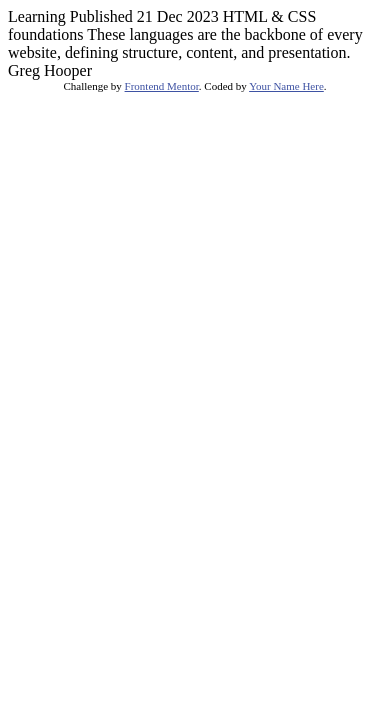
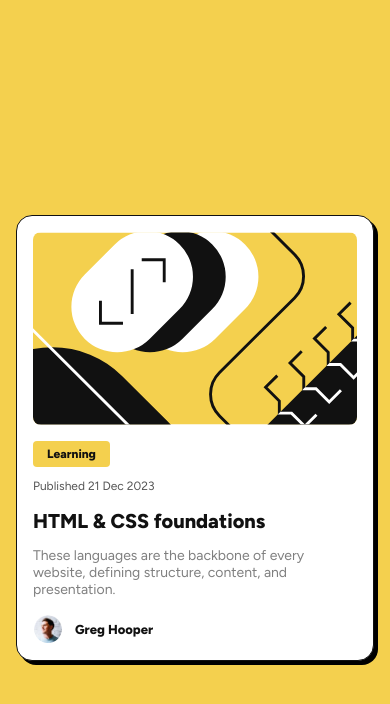
Before and after one commit to suhailabdi2/blog-preview-card-main, a plain HTML site: page index.html in a window 390 px wide. Drawn offline with Linux system fonts and the light colour scheme.

Commit message:
added responsiveness

```diff
--- a/index.html
+++ b/index.html
@@ -2,33 +2,28 @@
 <html lang="en">
 <head>
   <meta charset="UTF-8">
-  <meta name="viewport" content="width=device-width, initial-scale=1.0"> <!-- displays site properly based on user's device -->
-
-  <link rel="icon" type="image/png" sizes="32x32" href="./assets/images/favicon-32x32.png">
-
-  <title>Frontend Mentor | Blog preview card</title>
-
-  <!-- Feel free to remove these styles or customise in your own stylesheet 👍 -->
-  <style>
-    .attribution { font-size: 11px; text-align: center; }
-    .attribution a { color: hsl(228, 45%, 44%); }
-  </style>
+  <meta name="viewport" content="width=device-width, initial-scale=1">
+  <title>Blog Preview Card</title>
+  <link href="https://fonts.googleapis.com/css2?family=Figtree:wght@400;800&display=swap" rel="stylesheet">
+  <link rel="stylesheet" href="style.css">
 </head>
 <body>
-
-  Learning
-
-  Published 21 Dec 2023
-
-  HTML & CSS foundations
-
-  These languages are the backbone of every website, defining structure, content, and presentation.
-
-  Greg Hooper
-
-  <div class="attribution">
-    Challenge by <a href="https://www.frontendmentor.io?ref=challenge" target="_blank">Frontend Mentor</a>.
-    Coded by <a href="#">Your Name Here</a>.
-  </div>
+  <main>
+    <div class="card">
+      <img src="./assets/images/illustration-article.svg" alt="Article illustration" class="card-image">
+      <div>
+        <span class="card-category">Learning</span>
+        <div class="card-date">Published 21 Dec 2023</div>
+        <h2 class="card-title">HTML &amp; CSS foundations</h2>
+        <p class="card-desc">
+          These languages are the backbone of every website, defining structure, content, and presentation.
+        </p>
+        <div class="card-author">
+          <img src="./assets/images/image-avatar.webp" alt="Greg Hooper" class="card-author-img">
+          <span class="card-author-name">Greg Hooper</span>
+        </div>
+      </div>
+    </div>
+  </main>
 </body>
 </html>
--- a/style.css
+++ b/style.css
@@ -76,3 +76,39 @@ body {
   color: #111;
   font-size: 15px;
 }
+
+@media (max-width: 400px) {
+  body {
+    padding: 16px;
+  }
+
+  .card {
+    max-width: 100%;
+    padding: 16px;
+    box-shadow: 4px 4px 0 #000;
+    gap: 16px;
+  }
+
+  .card-title {
+    font-size: 20px;
+  }
+
+  .card-desc {
+    font-size: 14px;
+    margin-bottom: 16px;
+  }
+
+  .card-category,
+  .card-date {
+    font-size: 12px;
+  }
+
+  .card-author-img {
+    width: 28px;
+    height: 28px;
+  }
+
+  .card-author-name {
+    font-size: 13px;
+  }
+}
```
